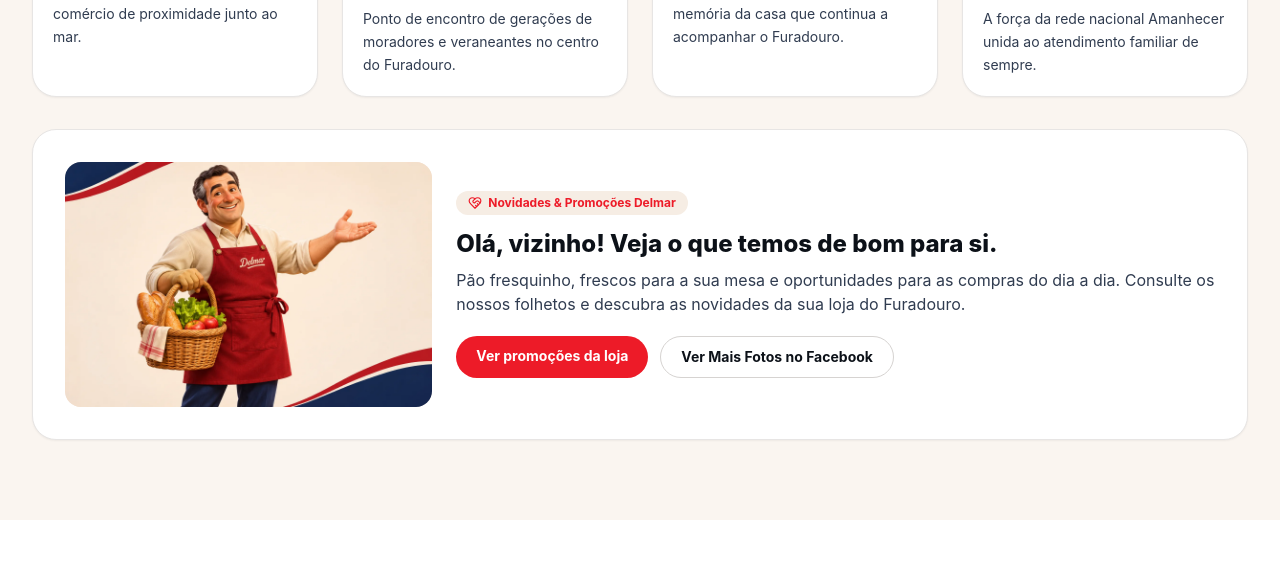
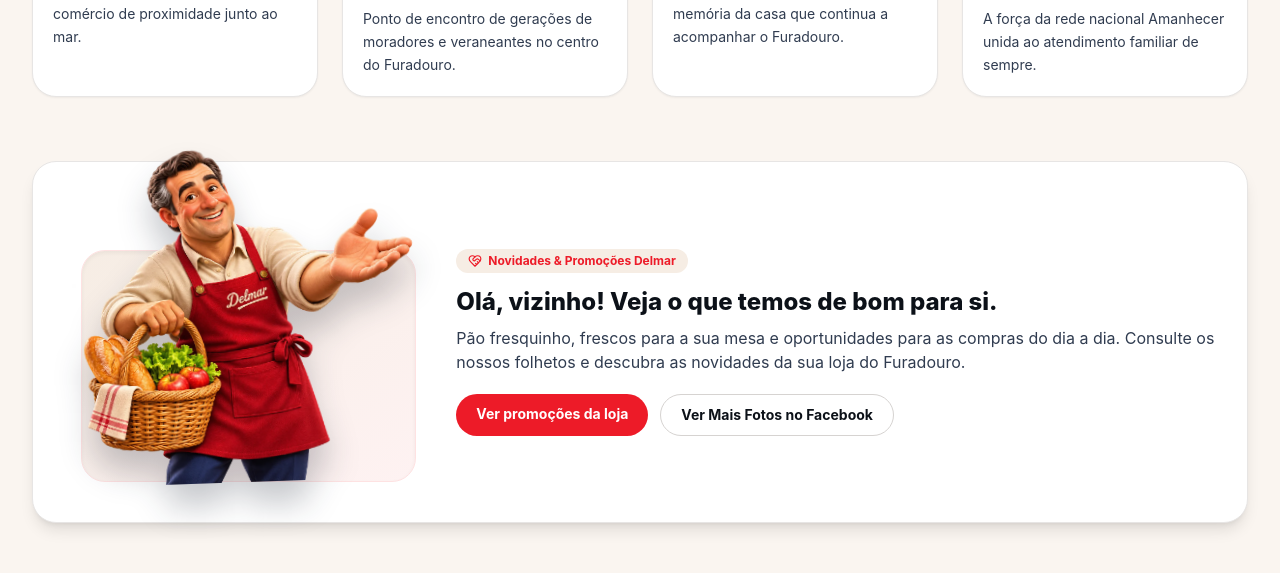
Before and after one commit to ricardomestre7/delmar, a Next.js app in the folder apps/delmar-web/: page / in a window 1280 px wide. Shown: the part 4520-5093 px from the top of the page. Built offline with nearby package versions, Linux system fonts and the light colour scheme.

Commit message:
Aplicar mascote Delmar transparente com efeito 3D fora da moldura

```diff
--- a/apps/delmar-web/src/app/globals.css
+++ b/apps/delmar-web/src/app/globals.css
@@ -66,3 +66,19 @@ body {
 @media (prefers-reduced-motion: reduce) {
   .delmar-facade-approach { animation: none; transform: none; }
 }
+
+.delmar-mascot-stage { perspective: 900px; }
+.delmar-mascot-pop {
+  transform: translateY(-8px) rotate(-2deg);
+  filter: drop-shadow(0 22px 16px rgb(15 23 42 / 0.24));
+  transition: transform 350ms ease, filter 350ms ease;
+}
+@media (hover: hover) and (prefers-reduced-motion: no-preference) {
+  .delmar-mascot-stage:hover .delmar-mascot-pop {
+    transform: translateY(-14px) rotate(-1deg) rotateY(-6deg) scale(1.035);
+    filter: drop-shadow(0 28px 20px rgb(15 23 42 / 0.28));
+  }
+}
+@media (prefers-reduced-motion: reduce) {
+  .delmar-mascot-pop { transition: none; transform: none; }
+}
--- a/apps/delmar-web/src/components/amh/AmhHistoria.tsx
+++ b/apps/delmar-web/src/components/amh/AmhHistoria.tsx
@@ -82,14 +82,15 @@ export function AmhHistoria() {
         </div>
 
         {/* Destaque De Vizinho para Vizinho */}
-        <div className="mt-8 grid items-center gap-6 rounded-3xl border border-stone-200 bg-white p-6 shadow-sm md:grid-cols-12 md:p-8">
-          <div className="overflow-hidden rounded-2xl md:col-span-4">
+        <div className="mt-16 grid items-center gap-6 overflow-visible rounded-3xl border border-stone-200 bg-white p-6 shadow-lg md:grid-cols-12 md:p-8">
+          <div className="delmar-mascot-stage relative isolate mt-4 md:col-span-4">
+            <div aria-hidden="true" className="absolute inset-x-4 bottom-2 top-10 -z-10 rounded-3xl border border-red-100 bg-gradient-to-br from-amh-cream to-red-50 shadow-inner" />
             <img
-              src="/images/delmar-mascote.webp"
+              src="/images/delmar-mascote-3d.webp"
               alt="Mascote Delmar de avental vermelho, com um cesto de pão e frescos, a dar as boas-vindas"
-              width={1536} height={1024}
+              width={1312} height={1199}
               loading="lazy"
-              className="aspect-[3/2] h-auto w-full bg-amh-cream object-contain"
+              className="delmar-mascot-pop relative -mt-14 h-auto w-full origin-bottom object-contain"
             />
           </div>
           <div className="md:col-span-8">
```
Also changed, not shown: apps/delmar-web/public/images/delmar-mascote-3d.webp (added).
